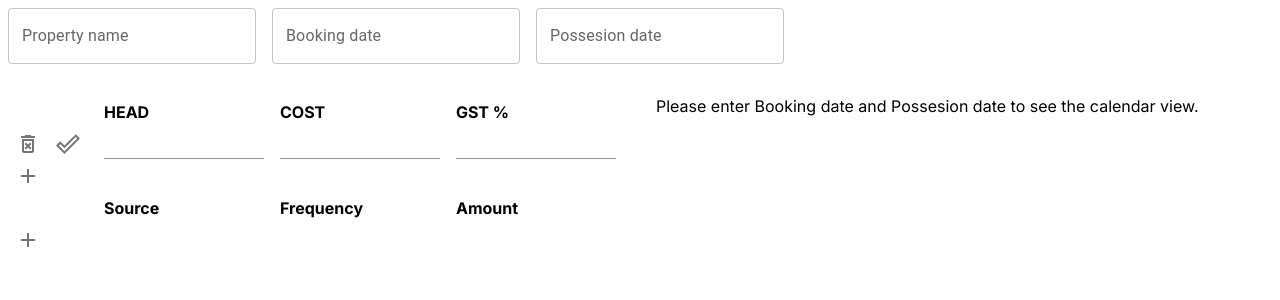
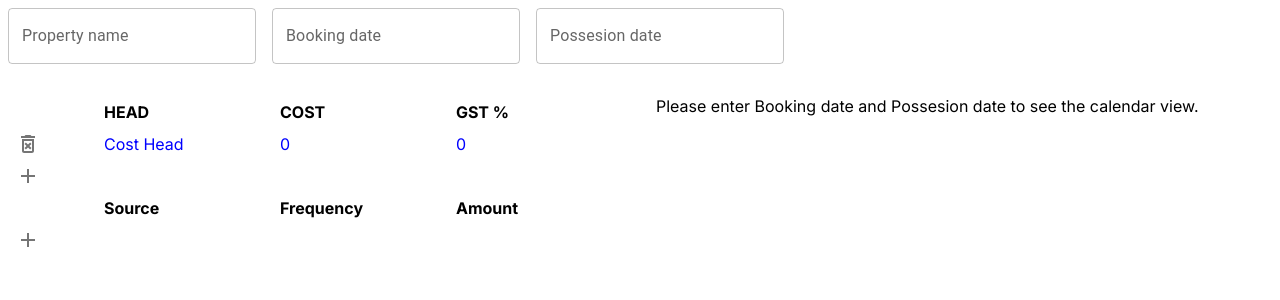
Before and after one commit to gargsahil93/devil, a Next.js app: page /cashflow in a window 1280 px wide. Both pictures are taken after a click on the button 28 px from the left and 144 px from the top of the page. Shown: the top 300 px of the page. Built offline with nearby package versions, Linux system fonts and the light colour scheme.

Commit message:
Add smart text field and fields in calendar view

```diff
--- a/src/app/cashflow/costHead/CostHead.tsx
+++ b/src/app/cashflow/costHead/CostHead.tsx
@@ -24,10 +24,10 @@ import {
 } from '@mui/icons-material';
 import { useDispatch } from 'react-redux';
 import { deleteCostHead, updateCostHead } from '../lib/reducers/costSlice';
+import SmartTextField from 'app/components/SmartTextField';
 
 export default function CostHead({ cost }: { cost: CostHeadType }) {
   const dispatch = useDispatch();
-  const [editHead, setEditHead] = useState(!cost.label);
 
   const { label, value, gst, id, paymentSchedule, tdsApplicable } = cost;
 
@@ -67,27 +67,19 @@ export default function CostHead({ cost }: { cost: CostHeadType }) {
             <DeleteForeverOutlined />
           </Tooltip>
         </IconButton>
-        <Tooltip title={editHead ? 'Confirm' : 'Edit Cost Head'}>
-          <IconButton onClick={() => setEditHead((edit) => !edit)}>
-            {editHead ? <DoneOutline /> : <EditOutlined />}
-          </IconButton>
-        </Tooltip>
       </span>
       <Tooltip title={label}>
-        {editHead ? (
         <span className="rowCell head">
-            <TextField
+          <SmartTextField
             size="small"
             variant="standard"
             value={label}
             id={`label_${id}`}
             name={`label_${id}`}
             onChange={updateValue}
+            zeroValue="Cost Head"
           />
         </span>
-        ) : (
-          <span className="rowCell head">{label}</span>
-        )}
       </Tooltip>
       <span className="rowCell cost">
         <NumberInput
--- a/src/app/cashflow/funds/fundHead/FundHead.tsx
+++ b/src/app/cashflow/funds/fundHead/FundHead.tsx
@@ -25,11 +25,10 @@ import {
   EditOutlined,
 } from '@mui/icons-material';
 import { useState } from 'react';
+import SmartTextField from 'app/components/SmartTextField';
 
 export default function FundHead({ fund }: { fund: FundType }) {
   const dispatch = useDispatch();
-
-  const [editFund, setEditFund] = useState(!fund.name);
 
   const update = (key: FundFields, value: string | FundFrequency) => {
     dispatch(updateFund({ id: fund.id, key, value }));
@@ -46,27 +45,19 @@ export default function FundHead({ fund }: { fund: FundType }) {
             <DeleteForeverOutlined />
           </Tooltip>
         </IconButton>
-        <Tooltip title={editFund ? 'Confirm' : 'Edit Fund Source'}>
-          <IconButton onClick={() => setEditFund((edit) => !edit)}>
-            {editFund ? <DoneOutline /> : <EditOutlined />}
-          </IconButton>
-        </Tooltip>
       </span>
       <Tooltip title={fund.name}>
-        {editFund ? (
         <span className="gridCol">
-            <TextField
+          <SmartTextField
             size="small"
             variant="standard"
             value={fund[FundFields.NAME] || ''}
             onChange={(e) => {
               update(FundFields.NAME, e.target.value);
             }}
+            zeroValue="Fund Source"
           />
         </span>
-        ) : (
-          <span className="gridCol">{fund.name}</span>
-        )}
       </Tooltip>
 
       <span className="gridCol">
--- a/src/app/cashflow/grid/Grid.tsx
+++ b/src/app/cashflow/grid/Grid.tsx
@@ -8,12 +8,17 @@ import {
   selectCalendar,
   updateCalendarDates,
 } from '../lib/reducers/calendarSlice';
+import costSlice, { selectCost } from '../lib/reducers/costSlice';
+import NumberInput from 'app/components/NumberInput';
+import { selectFund } from '../lib/reducers/fundSlice';
 
 export default function Grid() {
   const dispatch = useDispatch();
 
   const propertyDetails = useSelector(selectPropertyDetails);
   const calendarDates = useSelector(selectCalendar);
+  const costHeads = useSelector(selectCost);
+  const funds = useSelector(selectFund);
 
   const [showCalendarView, setShowCalendarView] = useState(false);
 
@@ -40,15 +45,53 @@ export default function Grid() {
       <Funds className="savings" />
       <div className="calendar">
         {showCalendarView ? (
-          <div className="gridRow headerRow">
-            {Object.keys(calendarDates).map((date, idx) => {
+          <>
+            <div className="gridRow headerRow">
+              {Object.keys(calendarDates).map((date, idx) => {
+                return (
+                  <div className="gridCol headerCol" key={idx}>
+                    {date}
+                  </div>
+                );
+              })}
+            </div>
+            {costHeads.map((cost, idx) => {
               return (
-                <div className="gridCol headerCol" key={idx}>
-                  {date}
+                <div className="gridRow" key={idx}>
+                  {Object.keys(calendarDates).map((date, idx) => {
+                    return (
+                      <span className="gridCol" key={idx}>
+                        <NumberInput
+                          id={`${cost.id}_${date}`}
+                          value=""
+                          setValue={() => {}}
+                        />
+                      </span>
+                    );
+                  })}
                 </div>
               );
             })}
-          </div>
+            <div className="gridRow"></div>
+            <div className="gridRow"></div>
+            {funds.map((fund, idx) => {
+              return (
+                <div className="gridRow" key={idx}>
+                  {Object.keys(calendarDates).map((date, idx) => {
+                    return (
+                      <span className="gridCol" key={idx}>
+                        <NumberInput
+                          id={`${fund.id}_${date}`}
+                          value=""
+                          setValue={() => {}}
+                        />
+                      </span>
+                    );
+                  })}
+                </div>
+              );
+            })}
+          </>
         ) : (
           <div>
             Please enter Booking date and Possesion date to see the calendar
--- a/src/app/components/NumberInput.tsx
+++ b/src/app/components/NumberInput.tsx
@@ -1,5 +1,6 @@
 import { TextField } from '@mui/material';
 import { ChangeEvent, Dispatch, SetStateAction, useState } from 'react';
+import SmartTextField from './SmartTextField';
 
 export default function NumberInput({
   value,
@@ -17,6 +18,7 @@ export default function NumberInput({
   const [error, setError] = useState(false);
   const [helperText, setHelperText] = useState('');
   const [localValue, setLocalValue] = useState(value);
+  const [edit, setEdit] = useState(false);
 
   const inputChanged = (e: ChangeEvent<HTMLInputElement>) => {
     const val = e.target.value;
@@ -32,7 +34,7 @@ export default function NumberInput({
   };
 
   return (
-    <TextField
+    <SmartTextField
       size="small"
       variant="standard"
       label={label}
@@ -44,4 +46,21 @@ export default function NumberInput({
       name={name}
     />
   );
+
+  // return !edit ? (
+  //   <span onClick={() => setEdit(true)}>{value || 0}</span>
+  // ) : (
+  //   <TextField
+  //     size="small"
+  //     variant="standard"
+  //     label={label}
+  //     onChange={inputChanged}
+  //     value={localValue}
+  //     error={error}
+  //     helperText={helperText}
+  //     id={id}
+  //     name={name}
+  //     onBlur={() => setEdit(false)}
+  //   />
+  // );
 }
--- /dev/null
+++ b/src/app/components/SmartTextField.tsx
@@ -0,0 +1,28 @@
+import { TextField, TextFieldProps } from '@mui/material';
+import { KeyboardEventHandler, ReactNode, useState } from 'react';
+
+import './smartTextField.scss';
+
+export default function SmartTextField({
+  zeroValue = '0',
+  ...props
+}: TextFieldProps & { zeroValue?: string }) {
+  const [edit, setEdit] = useState(false);
+
+  return !edit ? (
+    <span className="editableValue" onClick={() => setEdit(true)}>
+      {(props.value || zeroValue) as ReactNode}
+    </span>
+  ) : (
+    <TextField
+      {...props}
+      onBlur={() => setEdit(false)}
+      onKeyDown={(e) => {
+        if (['Enter', 'Escape'].includes(e.key)) {
+          setEdit(false);
+        }
+      }}
+      autoFocus
+    />
+  );
+}
--- /dev/null
+++ b/src/app/components/smartTextField.scss
@@ -0,0 +1,4 @@
+.editableValue {
+  color: blue;
+  cursor: pointer;
+}
```
Lines whose indentation alone changed are shown as unchanged.
